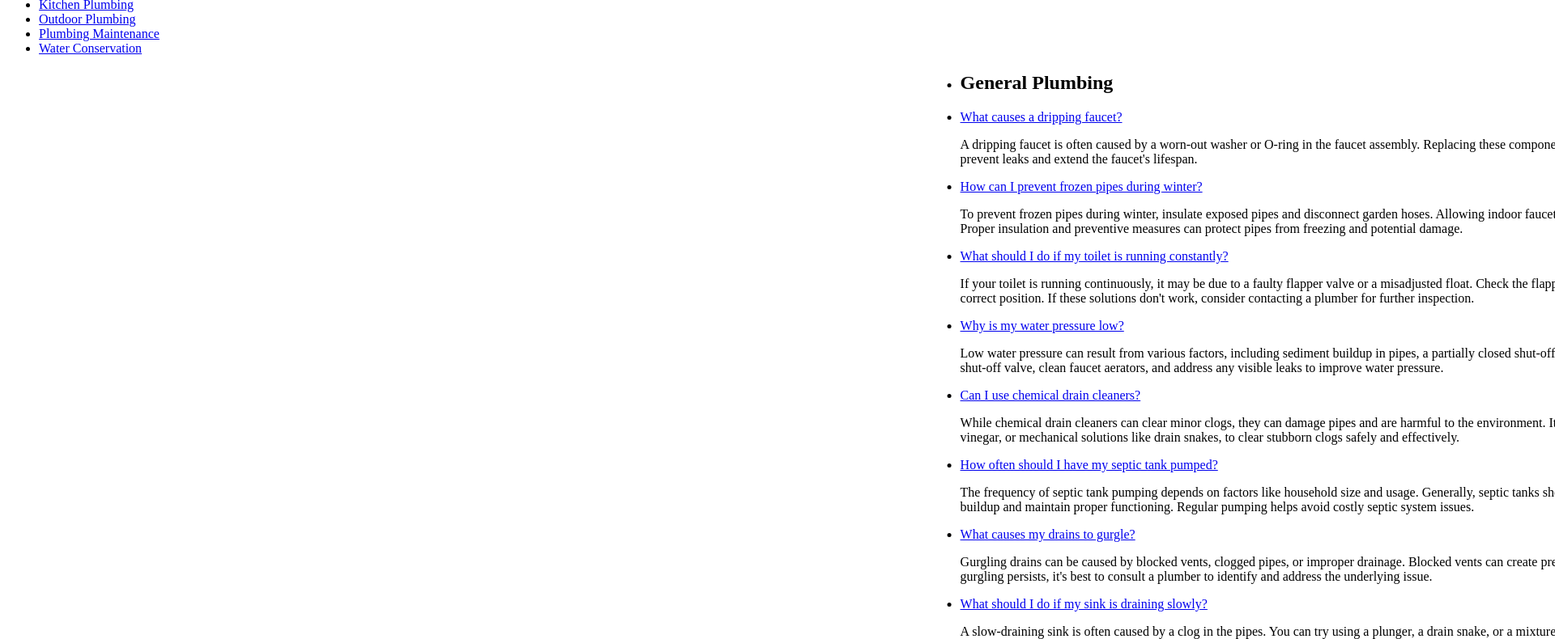
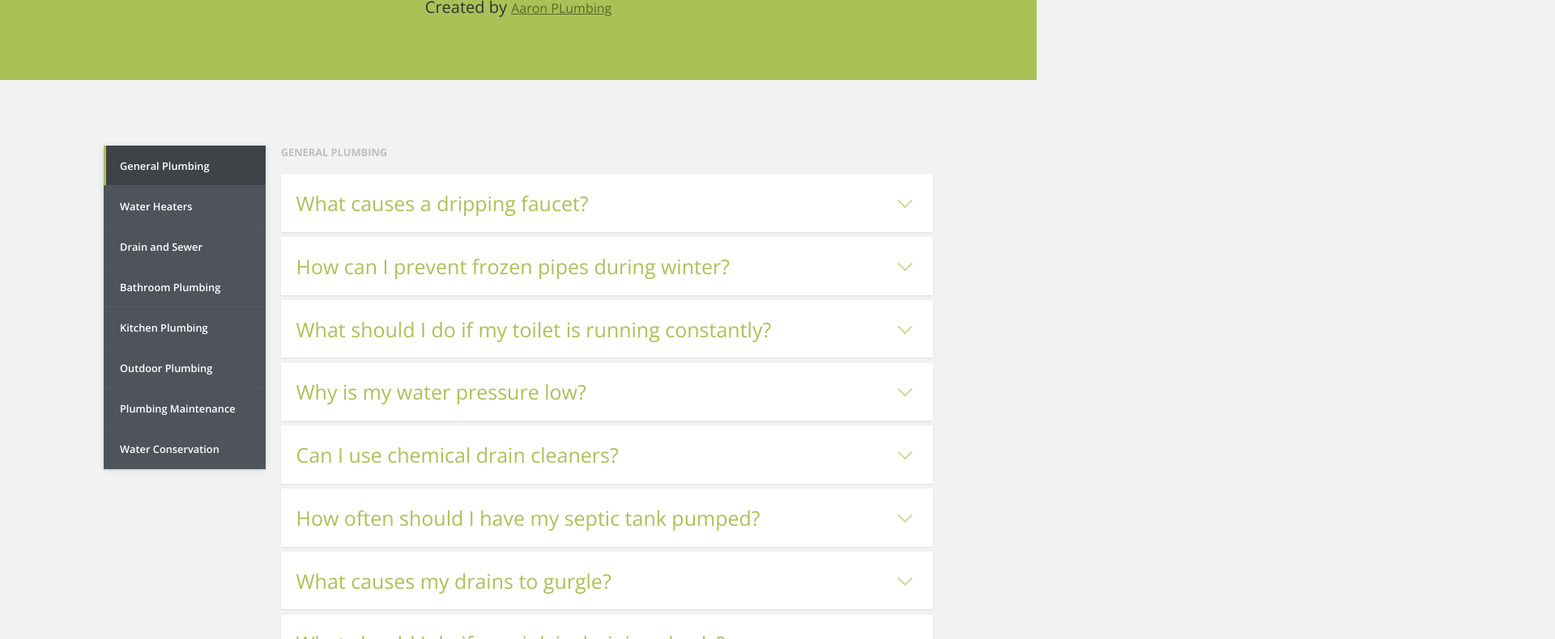
Before and after one commit to bsmaha/100-plumbing-questions, a plain HTML site: page index.html in a window 1280 px wide. Shown: the part 141-931 px from the top of the page at 81% size, 1920 px wide, since content can reach past the window. Drawn offline with nearby package versions, Linux system fonts and the light colour scheme.

Commit message:
Update index.html

```diff
--- a/index.html
+++ b/index.html
@@ -1,37 +1,19 @@
-<html>
+<!doctype html>
+<html lang="en">
 <head>
-  <style>.cd-faq__items { // on mibile, faq contents slides in from the right
-  position: fixed;
-  height: 100%;
-  width: 90%;
-  top: 0;
-  right: 0;
-  transform: translateZ(0) translateX(100%);
-  transition: transform .3s;
-}
-
-.cd-faq__items--slide-in {
-  transform: translateX(0);
-}
-    @include breakpoint(md) {
-  .cd-faq {
-    display: flex;
-  }
-
-  .cd-faq__categories {
-    position: sticky; // fix element on scrolling
-    top: 20px;
-    width: 200px;
-  }
-
-  .cd-faq__items {
-    flex-grow: 1;
-  }
-}
-  </style>
+  <meta charset="UTF-8">
+  <meta name="viewport" content="width=device-width, initial-scale=1">
+  <script>document.getElementsByTagName("html")[0].className += " js";</script>
+  <link rel="stylesheet" href="assets/css/style.css">
+  <title>100 Plumbing Questions | by Aaron Plumbing</title>
 </head>
 <body>
-  <h1>100 Plumbing Questions</h1>
+<header class="cd-header flex flex-column flex-center">
+  <div class="text-component text-center">
+    <h1>100 Plumbing Questions</h1>
+    <p>Created by <a class="cd-article-link" href="https://www.chooseaaronservices.com/">Aaron PLumbing</a></p>
+  </div>
+</header>
 <section class="cd-faq js-cd-faq container max-width-md margin-top-lg margin-bottom-lg">
   <ul class="cd-faq__categories">
     <li><a class="cd-faq__category cd-faq__category-selected truncate" href="#general-plumbing">General Plumbing</a></li>
```
